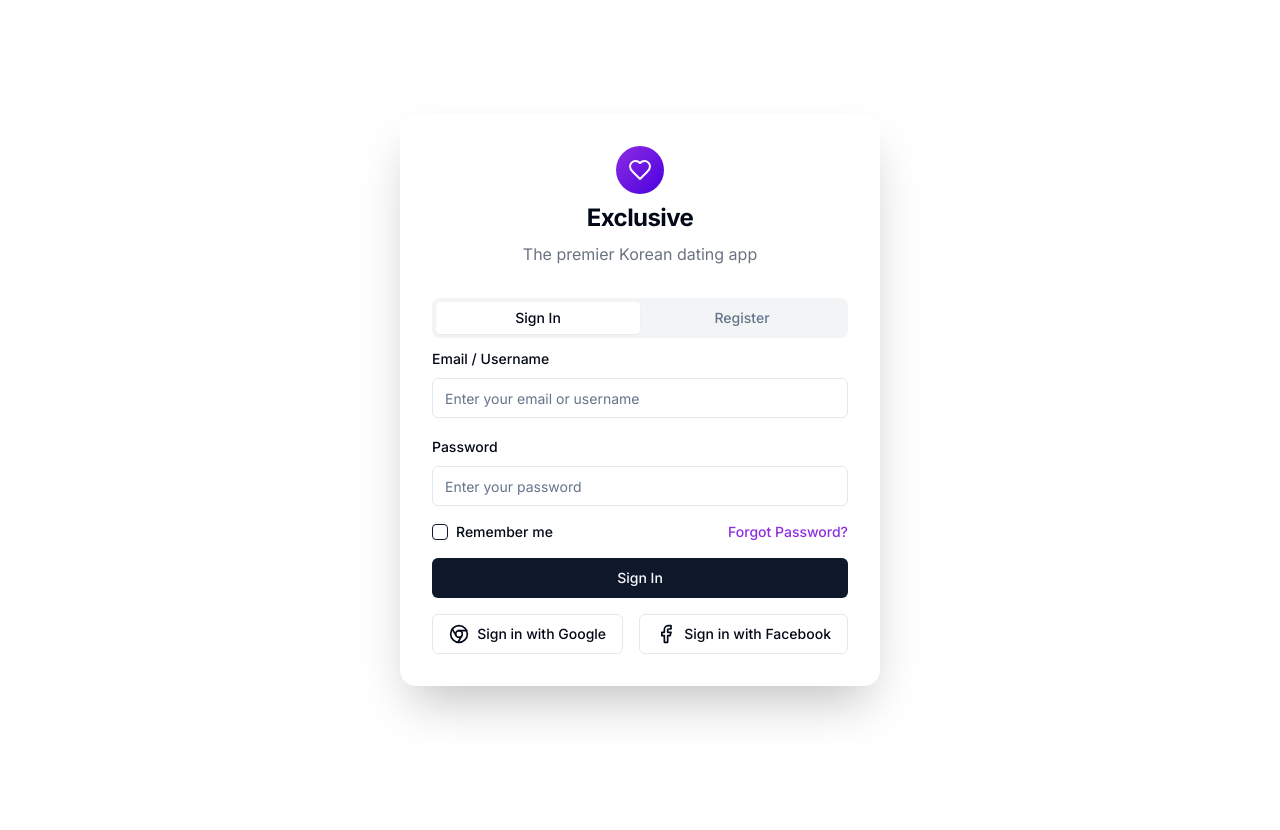
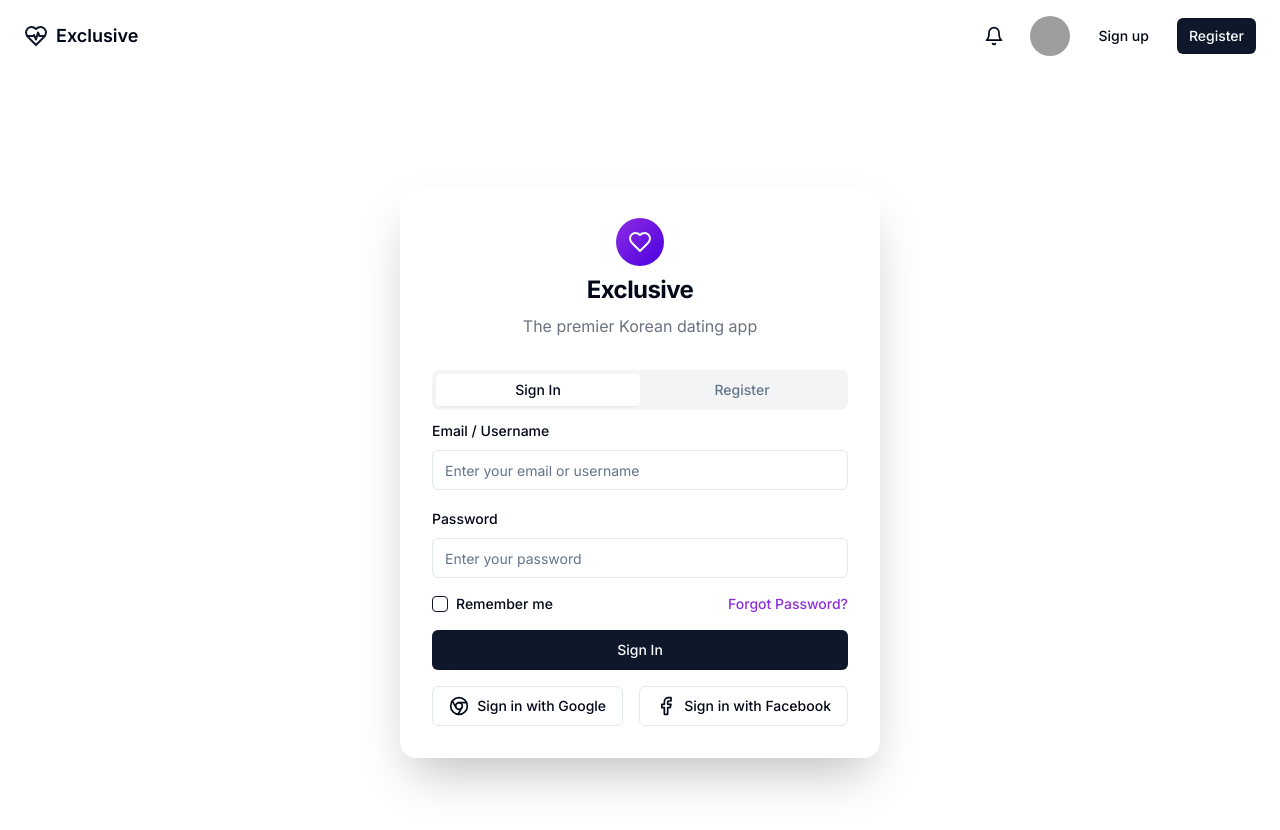
Before and after one commit to jon-jc/dating-app-kr, a Next.js app: page /sign-up in a window 1280 px wide. Shown: the top 830 px of the page. Before the commit the page ends 800 px from the top, so only its background shows below. Built offline with nearby package versions, Linux system fonts and the light colour scheme; grey boxes are pictures that could not be loaded.

Commit message:
feat: add header component to notification, sign-in, and sign-up pages

```diff
--- a/app/notifications/page.tsx
+++ b/app/notifications/page.tsx
@@ -1,9 +1,11 @@
+import Header from "@/components/header";
 import NotificationsPage from "@/components/notifications";
 import React from "react";
 
 const page = () => {
   return (
     <div>
+      <Header />
       <NotificationsPage />
     </div>
   );
--- a/app/sign-in/page.tsx
+++ b/app/sign-in/page.tsx
@@ -1,9 +1,11 @@
+import Header from "@/components/header";
 import LoginPage from "@/components/login";
 import React from "react";
 
 const page = () => {
   return (
     <div>
+      <Header />
       <LoginPage />
     </div>
   );
--- a/app/sign-up/page.tsx
+++ b/app/sign-up/page.tsx
@@ -1,9 +1,11 @@
+import Header from "@/components/header";
 import SignUpPage from "@/components/sign-up";
 import React from "react";
 
 const page = () => {
   return (
     <div>
+      <Header />
       <SignUpPage />
     </div>
   );
```
